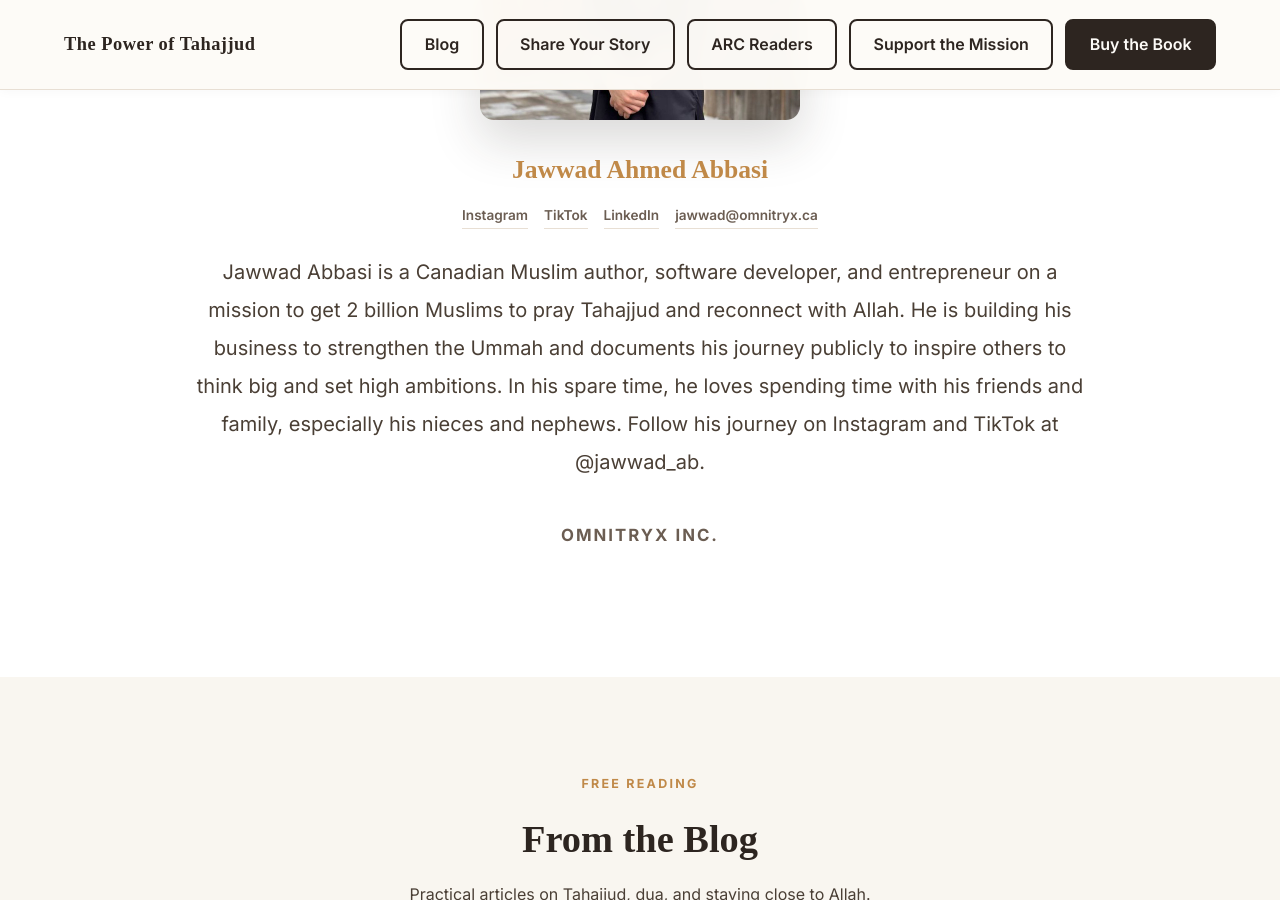
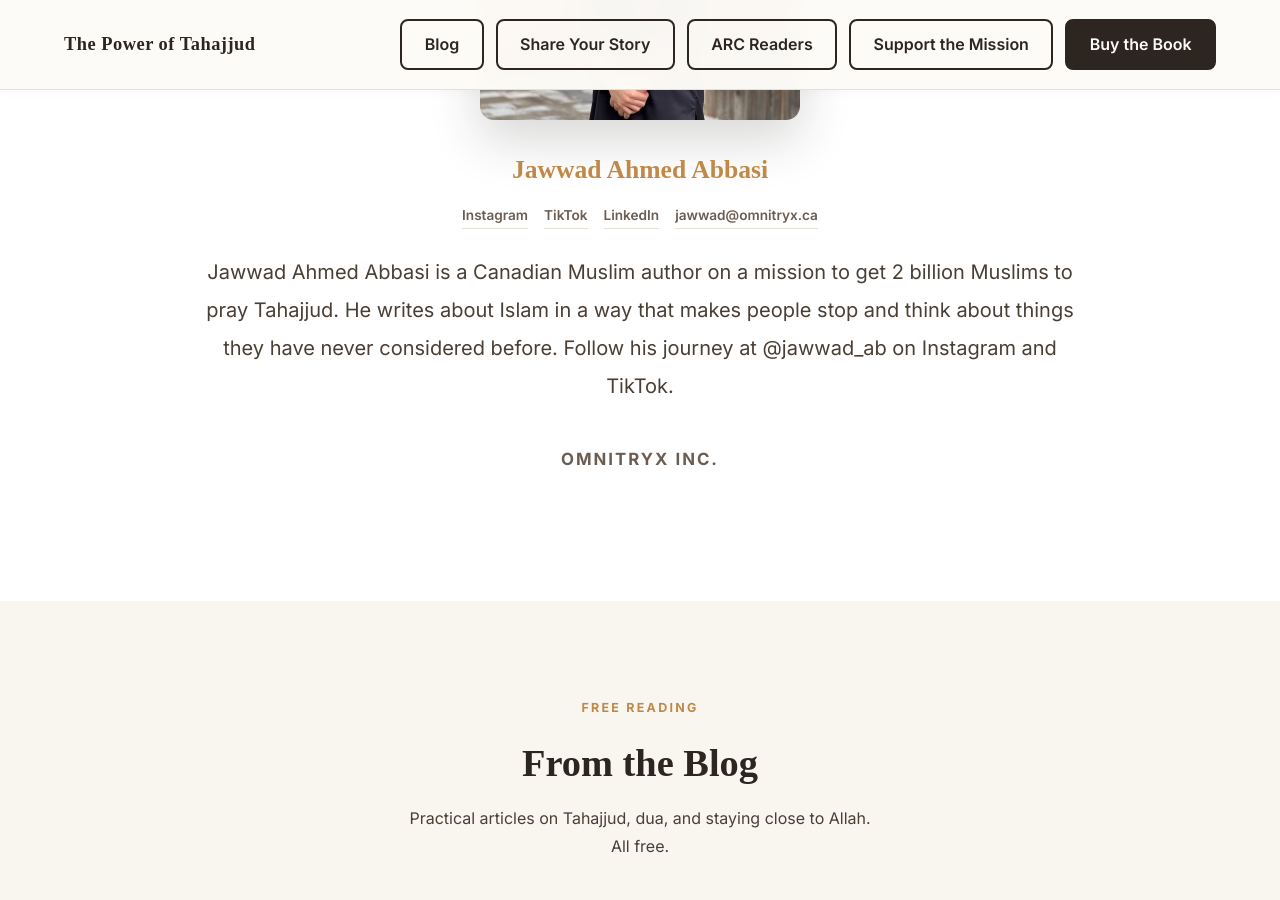
Before and after one commit to Omnitryx-Inc/tahajjud-fe-main, a Jekyll site: the page built from pages/index.html, in a window 1280 px wide and 900 px high, scrolled down 4450 px. Built offline with Jekyll 4.4.1, drawn with Linux system fonts in a browser that asks for light colours; some web fonts are replaced.

Commit message:
adjustments

```diff
--- a/pages/index.html
+++ b/pages/index.html
@@ -15,7 +15,7 @@ permalink: /
 
             <div class="hero-video">
                 <iframe
-                    src="https://www.youtube.com/embed/tjxHZbOr7_k?autoplay=1&mute=0&loop=1&playlist=tjxHZbOr7_k&rel=0"
+                    src="https://www.youtube.com/embed/tjxHZbOr7_k?mute=0&loop=1&playlist=tjxHZbOr7_k&rel=0"
                     title="The Power of Tahajjud"
                     frameborder="0"
                     allow="accelerometer; autoplay; clipboard-write; encrypted-media; gyroscope; picture-in-picture"
@@ -131,8 +131,7 @@ permalink: /
             <a href="mailto:jawwad@omnitryx.ca" rel="me">jawwad@omnitryx.ca</a>
         </div>
         <p class="author-bio">
-            Jawwad Abbasi is a Canadian Muslim author, software developer, and entrepreneur on a mission to get 2 billion Muslims to pray Tahajjud and reconnect with Allah. He is building his business to strengthen the Ummah and documents his journey publicly to inspire others to think big and set high ambitions. In his spare time, he loves spending time with his friends and family, especially his nieces and nephews. Follow his journey on Instagram and TikTok at @jawwad_ab.
-        </p>
+            Jawwad Ahmed Abbasi is a Canadian Muslim author on a mission to get 2 billion Muslims to pray Tahajjud. He writes about Islam in a way that makes people stop and think about things they have never considered before. Follow his journey at @jawwad_ab on Instagram and TikTok.        </p>
         <p class="company">OMNITRYX INC.</p>
     </div>
 </section>
```
